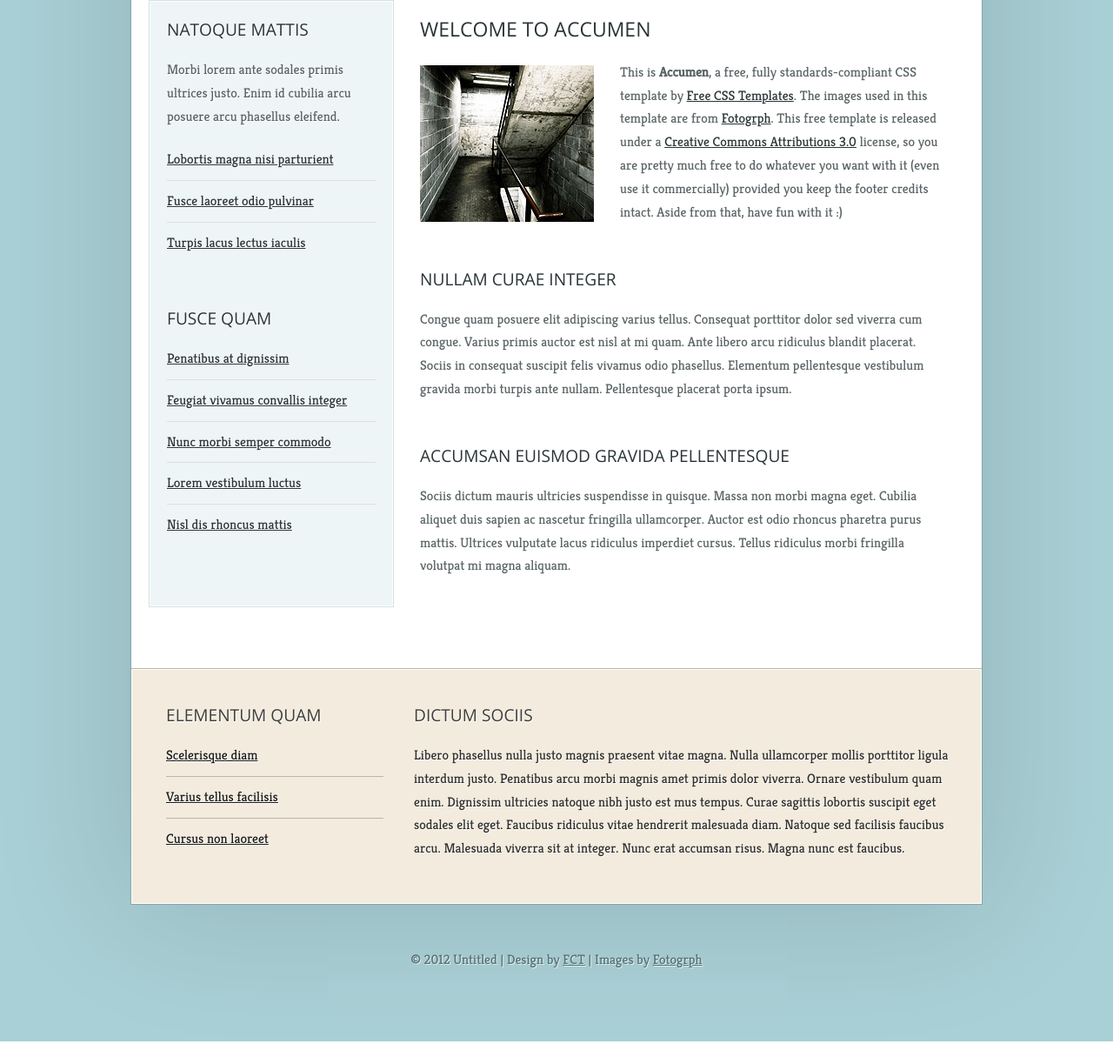
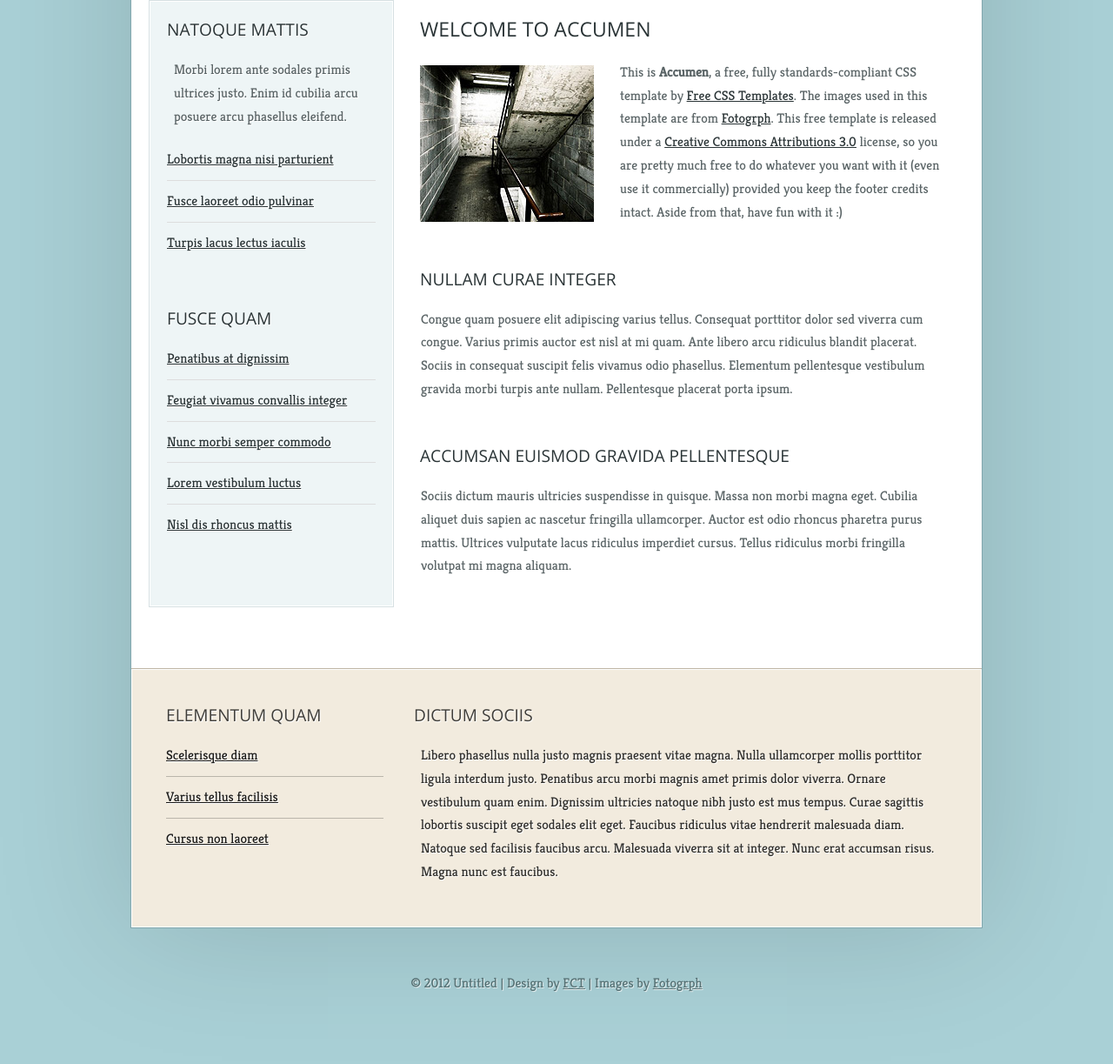
Before and after one commit to thiagopa/thiagopagonha, a Django app: template blog/templates/index.html in a window 1280 px wide. Shown: the part 210-1433 px from the top of the page at 87% size. Before the commit the page ends 1407 px from the top, so only its background shows below. Run offline with Django 3.2, Linux system fonts and the light colour scheme; the template is opened without the code that fills it, so the values that code supplies are empty; parts of the project's set-up code (start-up, migrations or seed data) failed here and were passed over.

Commit message:
Adicionando margem esquerda ao parágrafo

```diff
--- a/static/styles/style.css
+++ b/static/styles/style.css
@@ -72,6 +72,7 @@ img.aligntop {
 
 p {
 	margin-bottom: 1.5em;
+	margin-left: 8px;
 }
 
 ul {
```
